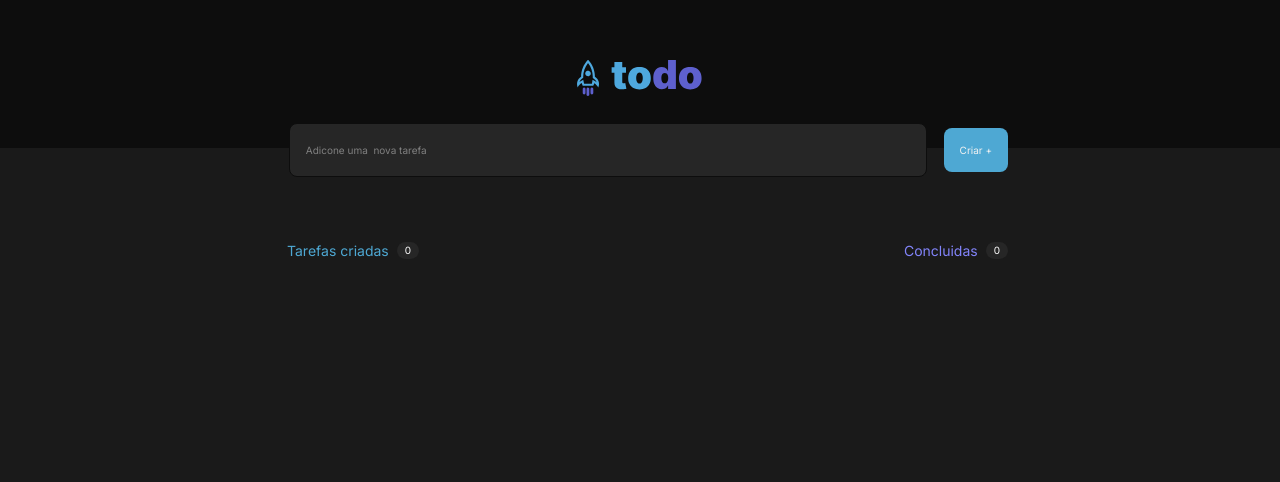
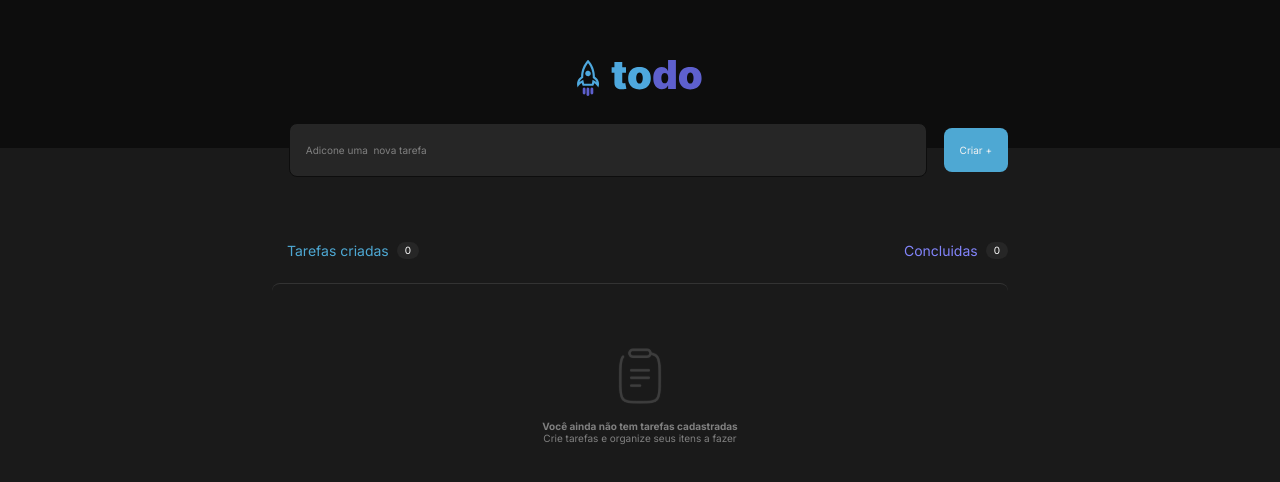
Before and after one commit to Massaronii/to-do-list-react, a React (Vite) app: page / in a window 1280 px wide. Shown: the top 482 px of the page. Built offline with nearby package versions, Linux system fonts and the light colour scheme.

Commit message:
:lipstick: empty list

```diff
--- a/src/App.jsx
+++ b/src/App.jsx
@@ -3,6 +3,7 @@ import { Header } from './components/Header'
 import { Input } from './components/Input'
 import { Button } from './components/Button'
 import { ListHeader } from "./components/List/ListHeader"
+import {Empty} from "./components/List/Empty"
 
 function App() {
 
@@ -14,10 +15,10 @@ function App() {
           <Input />
           <Button />
         </div>
-
         <div>
-        <ListHeader/>
+          <ListHeader />
         </div>
+        <Empty/>
       </section>
     </>
   )
--- a/src/components/List/Empty.jsx
+++ b/src/components/List/Empty.jsx
@@ -0,0 +1,17 @@
+import styles from "./Empty.module.css"
+
+export function Empty() {
+  return (
+    <>
+      <div className={styles.container}>
+          <img src="clipboard.svg" alt="clipboard" />
+          <p>
+            <strong>
+              Você ainda não tem tarefas cadastradas
+            </strong>
+            Crie tarefas e organize seus itens a fazer
+          </p>
+      </div>
+    </>
+  )
+}
--- a/src/components/List/Empty.module.css
+++ b/src/components/List/Empty.module.css
@@ -0,0 +1,17 @@
+.container {
+  padding: 64px 24px;
+  text-align: center;
+  gap: 16px;
+  display: flex;
+  flex-direction: column;
+  align-items: center;
+  border-top: 1px solid var(--gray-400);
+  border-radius: 8px;
+  color: var(--gray-300);
+  margin-top: 24px;
+}
+
+.container p {
+  display: flex;
+  flex-direction: column;
+}
```
Lines whose indentation alone changed are shown as unchanged.
